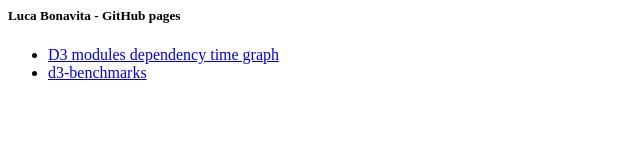
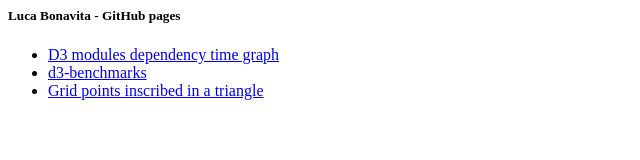
Before and after one commit to mindrones/mindrones.github.io, a plain HTML site: page index.html in a window 1280 px wide. Shown: the whole page, without its empty margins (0-640 px from the left). Drawn offline with Linux system fonts and the light colour scheme.

Commit message:
added inscribed-grid-points

```diff
--- a/index.html
+++ b/index.html
@@ -8,6 +8,7 @@
         <ul>
             <li><a href="https://mindrones.github.io/timely-dependency-graph/#npm/d3">D3 modules dependency time graph</a></li>
             <li><a href="https://mindrones.github.io/d3-benchmarks">d3-benchmarks</a></li>
+            <li><a href="https://mindrones.github.io/inscribed-grid-points/">Grid points inscribed in a triangle</a></li>
         </ul>
     </body>
 </html>
```
